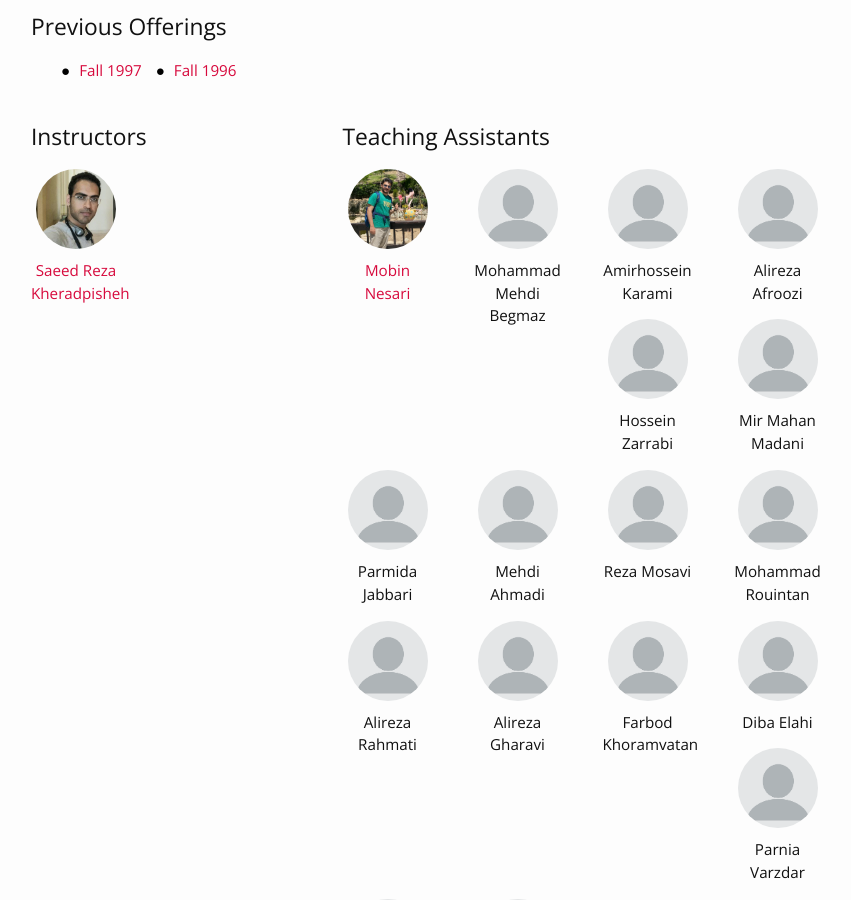
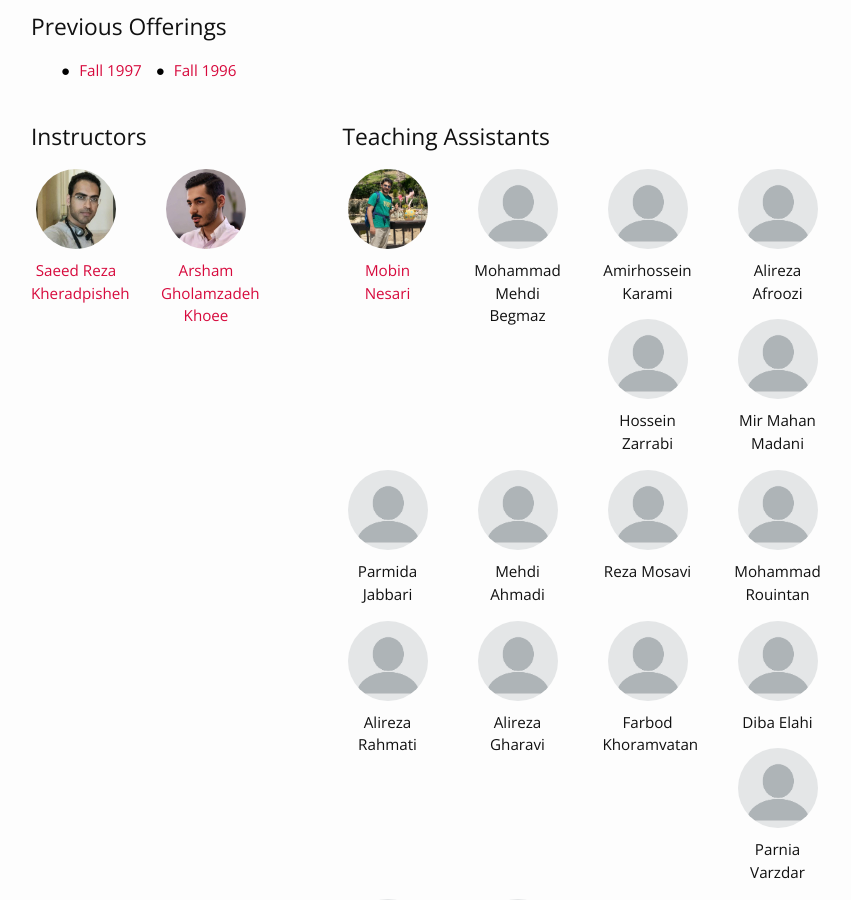
Before and after one commit to MobinNesari81/CS-AP, a Jekyll site: the page built from index.md, in a window 1280 px wide and 900 px high, scrolled down 651 px. Shown: the whole window, without its empty margins (164-1015 px from the left). Built offline with Jekyll 4.4.1, drawn with Linux system fonts in a browser that asks for light colours; nearby versions of some CDN libraries.

Commit message:
Adding Arsham

```diff
--- a/_data/people.yml
+++ b/_data/people.yml
@@ -2,6 +2,10 @@ instructors:
   - name: Saeed Reza Kheradpisheh
     profile_pic: /_images/pp/kheradpisheh.jpeg
     webpage: https://scholar.google.com/citations?user=ZisNRVMAAAAJ&hl=en
+
+  - name: Arsham Gholamzadeh Khoee
+    profile_pic: /_images/pp/arsham.jpeg
+    webpage: https://www.linkedin.com/in/arsham-khoee?originalSubdomain=ir
 
 
 teaching_assistants:
```
Also changed, not shown: _images/pp/arsham.jpeg (added).
